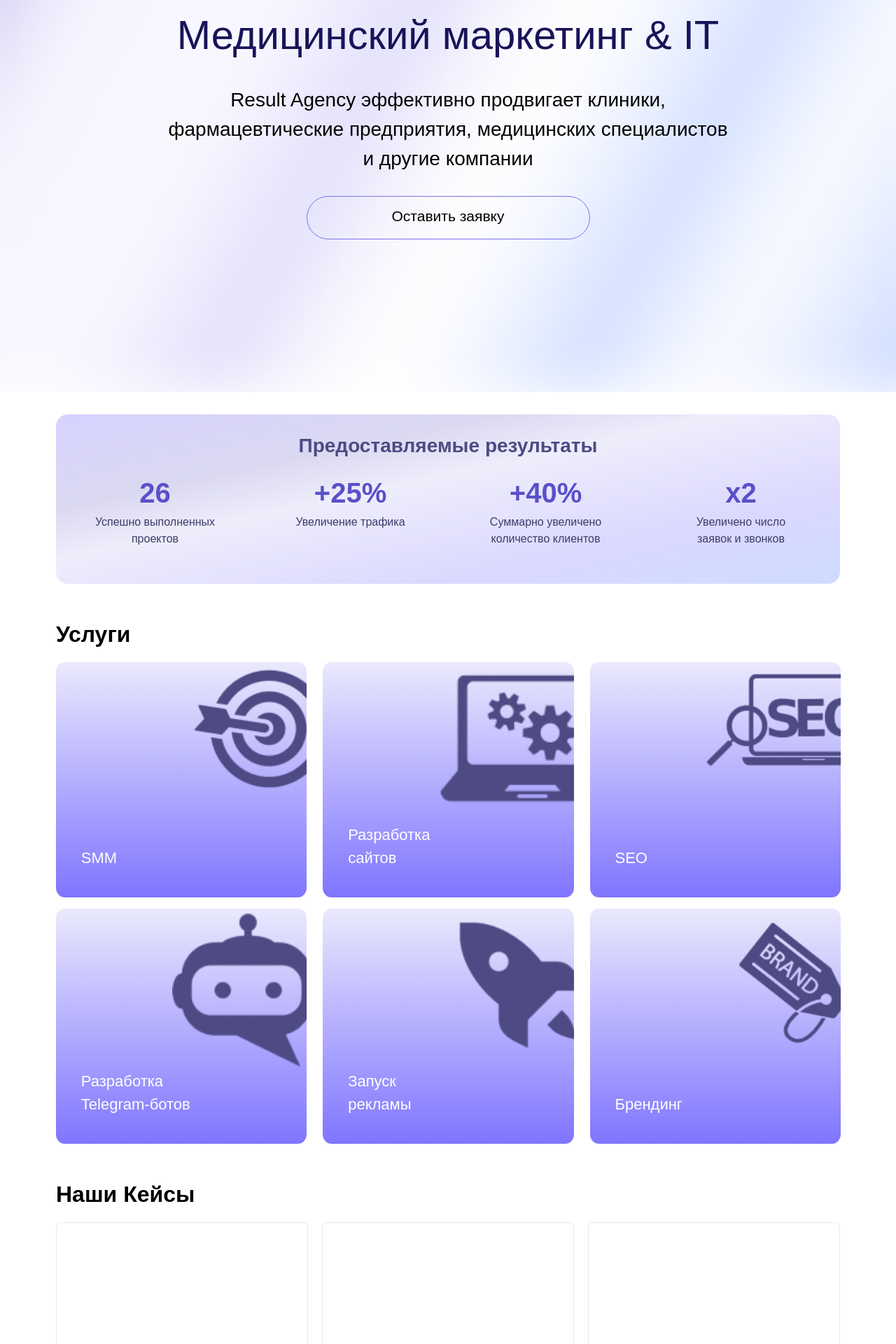
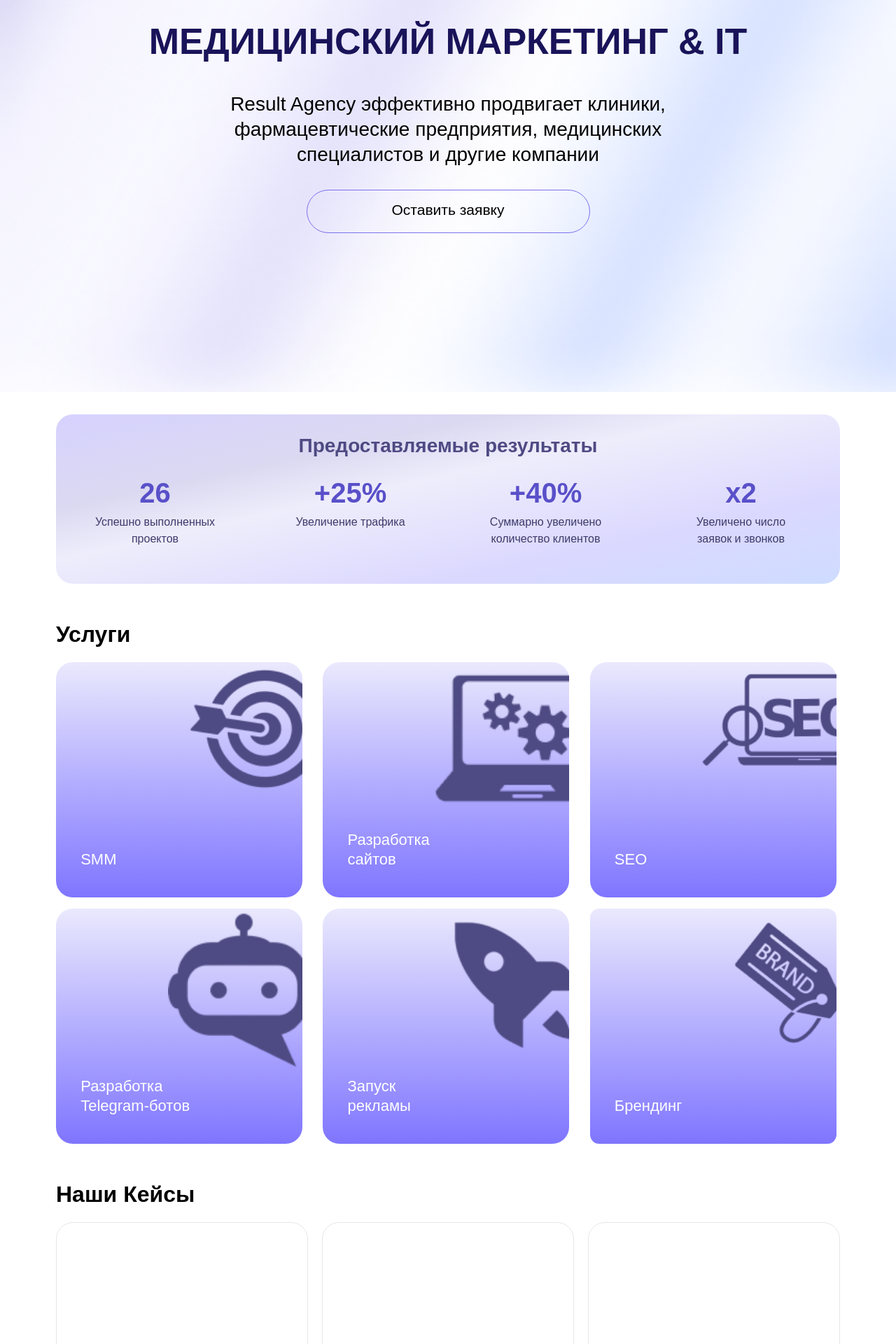
Before and after one commit to Shotambrat/Result-agency, a React (Create React App) app: page / in a window 1280 px wide. Shown: the part 240-2160 px from the top of the page at 70% size. Built offline with nearby package versions, Linux system fonts and the light colour scheme; the HTML template or start-up script is replaced by a standard one.

Commit message:
Glavniy staranitsa kichik hatolari to'g'rilandi

```diff
--- a/src/components/Main/Cover.jsx
+++ b/src/components/Main/Cover.jsx
@@ -43,10 +43,10 @@ const Cover = () => {
     >
       <div className="flex flex-col items-center justify-center lg:space-y-8 xs:mx-14 sm:mx-[5rem] md:mx-[7rem]">
         <div className="flex flex-col items-center justify-center mt-12 lg:w-[900px]">
-          <h1 className="font-semibold text-[36px] xs:text-[44px] sm:text-[48px] md:text-[52px] 2xl:text-[64px] text-[#191359] lg:text-[58px] lg:font-light text-center font-roboto-flex leading-9 xs:leading-[3rem]">
-            Медицинский маркетинг & IT
+          <h1 className="font-semibold text-[36px] xs:text-[44px] sm:text-[48px] md:text-[52px] 2xl:text-[52px] text-[#191359] lg:font-semibold text-center font-roboto-flex leading-9 xs:leading-[3rem]">
+            МЕДИЦИНСКИЙ МАРКЕТИНГ & IT
           </h1>
-          <h4 className="text-[#000000] text-[17px] xs:text-[20px] sm:text-[22px] md:text-[24px] lg:text-[28px] 2xl:text-[32px] font-regular mt-7 md:mt-12 mx-5 sm:mx-9 md:mx-12 text-center">
+          <h4 className="text-[#000000] text-[17px] xs:text-[20px] sm:text-[22px] md:text-[24px] lg:text-[28px] lg:px-4 font-regular mt-7 md:mt-12 mx-5 sm:mx-9 md:mx-12 text-center leading-9">
             Result Agency эффективно продвигает клиники, фармацевтические
             предприятия, медицинских специалистов и другие компании
           </h4>
@@ -58,7 +58,7 @@ const Cover = () => {
           >
             <button
               onClick={openModal}
-              className="px-6 py-4 pt-3 border border-solid text-black text-[20px] xs:text-[21px] 2xl:text-[25px] font-normal border-button-color rounded-[40px] text-center hover:bg-gradient-to-br w-full h-full focus:ring-2 focus:ring-offset-2 focus:ring-violet-200 active:animate-pulseText"
+              className="px-6 py-4 pt-3 border border-solid text-black text-[20px] xs:text-[21px] 2xl:text-[22px] font-normal border-button-color rounded-[40px] text-center hover:bg-gradient-to-br w-full h-full focus:ring-2 focus:ring-offset-2 focus:ring-violet-200 active:animate-pulseText"
             >
               Оставить заявку
             </button>
--- a/src/components/Main/MainArticle.jsx
+++ b/src/components/Main/MainArticle.jsx
@@ -25,7 +25,7 @@ const MainArticle = () => {
       <div className="grid grid-cols-1 sm:grid-cols-2 lg:grid-cols-3 gap-y-[0.625rem] gap-x-5 ">
         {articles.map((article, index) => (
           <div key={index} className="text-white">
-            <div className="p-4 bg-[#7B72EB] rounded-[14.32px]">
+            <div className="p-4 bg-[#7B72EB] rounded-[14.32px] lg:rounded-3xl">
               <div className="w-full h-auto mb-5 flex items-center justify-center ">
                 <img src={Monitor} alt="monitor" />
               </div>
--- a/src/components/Main/MainCases.jsx
+++ b/src/components/Main/MainCases.jsx
@@ -57,7 +57,7 @@ const MainCases = () => {
       <div className="grid grid-cols-2 sm:grid-cols-3 p-[0.625rem] sm:p-0 gap-x-[0.625rem] xl:gap-x-5 gap-y-5">
         {cases1.map((elem, index) => (
           <div key={index} className="">
-            <div className="h-[6.5rem] rounded-[7.39px] lg:h-56 border-[1px] border-solid border-[4A448E]"></div>
+            <div className="h-[6.5rem] rounded-[7.39px] lg:rounded-3xl lg:h-56 border-[1px] border-solid border-[4A448E]"></div>
             <h4 className="text-[#191359] font-medium md:font-semibold text-[20px] md:text-[24px] mt-2">
               {elem.title}
             </h4>
--- a/src/components/Main/MainService.jsx
+++ b/src/components/Main/MainService.jsx
@@ -13,7 +13,7 @@ const MainService = () => {
   return (
     <div>
       <div
-        className="mt-6 sm:mt-8 rounded-[17px] text-center mx-[0.625rem] sm:mx-4 md:mx-10 xl:mx-20 2xl:mx-[6.875rem]"
+        className="mt-6 sm:mt-8 rounded-[17px] lg:rounded-3xl text-center mx-[0.625rem] sm:mx-4 md:mx-10 xl:mx-20 2xl:mx-[6.875rem]"
         style={{
           background:
             "linear-gradient(to bottom right, #D6D2FF 0%, #DBD9F1 28%, #EEEDFB 43%, #DBD8FF 74%, #CEDCFF 100%)",
@@ -62,63 +62,63 @@ const MainService = () => {
         <div className="">
           <h2 className="text-center md:text-left text-[28px] md:text-[32px] 2xl:text-[64px] font-bold">Услуги</h2>
           <div className="mt-4 grid grid-cols-2 sm:grid-cols-3 gap-y-4 xl:gap-x-6 gap-x-[0.625rem]">
-            <div className="relative rounded-[13.14px] w-[45vw] sm:w-[30vw] md:w-[29vw] xl:w-[28vw] xl:w-[27.5vw] h-[11rem] md:h-[16rem] xl:h-[21rem] 2xl:h-[25rem] bg-gradient-to-b from-[#EAE9FD] to-[#7F75FF]">
+            <div className="relative rounded-[13.14px] lg:rounded-3xl w-[45vw] sm:w-[30vw] md:w-[29vw] xl:w-[27.5vw] h-[11rem] md:h-[16rem] xl:h-[21rem] 2xl:h-[25rem] bg-gradient-to-b from-[#EAE9FD] to-[#7F75FF]">
               <img
                 src={Smm}
                 alt="icons"
                 className="absolute right-0 sm:w-[9rem] md:w-[10rem] lg:w-[12rem] xl:w-[12rem]"
               />
-              <p className="absolute left-[10%] bottom-[12%] font-medium text-[13px] sm:text-[15px] md:text-[18px] xl:text-[22px] 2xl:text-[40px] text-white">
+              <p className="absolute left-[10%] bottom-[12%] font-medium text-[13px] sm:text-[15px] md:text-[18px] xl:text-[22px] 2xl:text-[40px] text-white leading-5 xl:leading-7 2xl:leading-9">
                 SMM
               </p>
             </div>
-            <div className="relative rounded-[13.14px] w-[45vw] sm:w-[30vw] md:w-[29vw] xl:w-[28vw] xl:w-[27.5vw] h-[11rem] md:h-[16rem] xl:h-[21rem] 2xl:h-[25rem] bg-gradient-to-b from-[#EAE9FD] to-[#7F75FF]">
+            <div className="relative rounded-[13.14px] lg:rounded-3xl w-[45vw] sm:w-[30vw] md:w-[29vw] xl:w-[27.5vw] h-[11rem] md:h-[16rem] xl:h-[21rem] 2xl:h-[25rem] bg-gradient-to-b from-[#EAE9FD] to-[#7F75FF]">
               <img
                 src={SiteDev}
                 alt="icons"
                 className="absolute right-0 sm:w-[9rem] md:w-[10rem] xl:w-[12rem]"
               />
-              <p className="absolute left-[10%] bottom-[12%] font-medium text-[13px] sm:text-[15px] md:text-[18px] xl:text-[22px] 2xl:text-[40px] text-white">
+              <p className="absolute left-[10%] bottom-[12%] font-medium text-[13px] sm:text-[15px] md:text-[18px] xl:text-[22px] 2xl:text-[40px] text-white leading-5 xl:leading-7 2xl:leading-9">
                 Разработка <br /> сайтов
               </p>
             </div>
-            <div className="relative rounded-[13.14px] w-[45vw] sm:w-[30vw] md:w-[29vw] xl:w-[28vw] xl:w-[27.5vw] h-[11rem] md:h-[16rem] xl:h-[21rem] 2xl:h-[25rem] bg-gradient-to-b from-[#EAE9FD] to-[#7F75FF]">
+            <div className="relative rounded-[13.14px] lg:rounded-3xl w-[45vw] sm:w-[30vw] md:w-[29vw] xl:w-[27.5vw] h-[11rem] md:h-[16rem] xl:h-[21rem] 2xl:h-[25rem] bg-gradient-to-b from-[#EAE9FD] to-[#7F75FF]">
               <img
                 src={Seo}
                 alt="icons"
                 className="absolute right-0 top-4 sm:w-[9rem] md:w-[10rem] lg:w-[12rem] xl:w-[12rem]"
               />
-              <p className="absolute left-[10%] bottom-[12%] font-medium text-[13px] sm:text-[15px] md:text-[18px] xl:text-[22px] 2xl:text-[40px] text-white">
+              <p className="absolute left-[10%] bottom-[12%] font-medium text-[13px] sm:text-[15px] md:text-[18px] xl:text-[22px] 2xl:text-[40px] text-white leading-5 xl:leading-7 2xl:leading-9">
                 SEO
               </p>
             </div>
-            <div className="relative rounded-[13.14px] w-[45vw] sm:w-[30vw] md:w-[29vw] xl:w-[28vw] xl:w-[27.5vw] h-[11rem] md:h-[16rem] xl:h-[21rem] 2xl:h-[25rem] bg-gradient-to-b from-[#EAE9FD] to-[#7F75FF]">
+            <div className="relative rounded-[13.14px] lg:rounded-3xl w-[45vw] sm:w-[30vw] md:w-[29vw] xl:w-[27.5vw] h-[11rem] md:h-[16rem] xl:h-[21rem] 2xl:h-[25rem] bg-gradient-to-b from-[#EAE9FD] to-[#7F75FF]">
               <img
                 src={Bot}
                 alt="icons"
                 className="absolute right-0 sm:w-[9rem] md:w-[10rem] xl:w-[12rem]"
               />
-              <p className="absolute left-[10%] bottom-[12%] font-medium text-[13px] sm:text-[15px] md:text-[18px] xl:text-[22px] 2xl:text-[40px] text-white">
+              <p className="absolute left-[10%] bottom-[12%] font-medium text-[13px] sm:text-[15px] md:text-[18px] xl:text-[22px] 2xl:text-[40px] text-white leading-5 xl:leading-7 2xl:leading-9">
                 Разработка <br /> Telegram-ботов
               </p>
             </div>
-            <div className="relative rounded-[13.14px] w-[45vw] sm:w-[30vw] md:w-[29vw] xl:w-[28vw] xl:w-[27.5vw] h-[11rem] md:h-[16rem] xl:h-[21rem] 2xl:h-[25rem] bg-gradient-to-b from-[#EAE9FD] to-[#7F75FF]">
+            <div className="relative rounded-[13.14px] lg:rounded-3xl w-[45vw] sm:w-[30vw] md:w-[29vw] xl:w-[27.5vw] h-[11rem] md:h-[16rem] xl:h-[21rem] 2xl:h-[25rem] bg-gradient-to-b from-[#EAE9FD] to-[#7F75FF]">
               <img
                 src={Ads}
                 alt="icons"
                 className="absolute right-0 sm:w-[9rem] md:w-[10rem] xl:w-[12rem]"
               />
-              <p className="absolute left-[10%] bottom-[12%] font-medium text-[13px] sm:text-[15px] md:text-[18px] xl:text-[22px] 2xl:text-[40px] text-white">
+              <p className="absolute left-[10%] bottom-[12%] font-medium text-[13px] sm:text-[15px] md:text-[18px] xl:text-[22px] 2xl:text-[40px] text-white leading-5 xl:leading-7 2xl:leading-9">
                 Запуск <br /> рекламы
               </p>
             </div>
-            <div className="relative rounded-[13.14px] w-[45vw] sm:w-[30vw] md:w-[29vw] xl:w-[28vw] xl:w-[27.5vw] h-[11rem] md:h-[16rem] xl:h-[21rem] 2xl:h-[25rem] bg-gradient-to-b from-[#EAE9FD] to-[#7F75FF]">
+            <div className="relative rounded-[13.14px] w-[45vw] sm:w-[30vw] md:w-[29vw] xl:w-[27.5vw] h-[11rem] md:h-[16rem] xl:h-[21rem] 2xl:h-[25rem] bg-gradient-to-b from-[#EAE9FD] to-[#7F75FF]">
               <img
                 src={Brand}
                 alt="icons"
-                className="absolute right-0 sm:w-[9rem] md:w-[10rem] lg:w-[12rem] xl:w-[12rem]"
+                className="absolute right-0 sm:w-[9rem] lg:rounded-3xl md:w-[10rem] lg:w-[12rem] xl:w-[12rem]"
               />
-              <p className="absolute left-[10%] bottom-[12%] font-medium text-[13px] sm:text-[15px] md:text-[18px] xl:text-[22px] 2xl:text-[40px] text-white">
+              <p className="absolute left-[10%] bottom-[12%] font-medium text-[13px] sm:text-[15px] md:text-[18px] xl:text-[22px] 2xl:text-[40px] text-white leading-5 xl:leading-7 2xl:leading-9">
                 Брендинг
               </p>
             </div>
--- a/src/components/Main/OurPartners.jsx
+++ b/src/components/Main/OurPartners.jsx
@@ -14,12 +14,12 @@ import Prime from "../../assets/img/Prime_MedicalCenter_logo.svg";
 
 const OurPartners = () => {
   return (
-    <div className="mx-[0.625rem] lg:mt-[3rem] sm:mx-4 md:mx-10 xl:mx-20 2xl:mx-[6.875rem] border-2 border-[#4A448E] border-opacity-40 border-solid rounded-[14.67px]">
+    <div className="mx-[0.625rem] lg:mt-[3rem] sm:mx-4 md:mx-10 xl:mx-20 2xl:mx-[6.875rem] border-2 border-[#4A448E] border-opacity-40 border-solid rounded-[14.67px] lg:rounded-3xl">
       <h2 className="text-center text-[26px] md:text-[30px] lg:text-[34px] 2xl:text-[64px] font-semibold pt-4 pb-[0.875rem] md:py-5 lg:py-6 border-b-2 border-solid border-[#4A448E] border-opacity-40">
         Наши партнеры
       </h2>
-      <div className="grid grid-cols-3 md:grid-cols-4 gap-x-4 gap-y-8 pt-5 pb-8 px-3 md:px-4 lg:px-8 md:py-8 lg:py-12">
-        <div className="order-1">
+      <div className="grid grid-cols-3 md:grid-cols-4 gap-x-4 gap-y-8 md:gap-y-12 lg:gap-y-16 xl:gap-y-20 2xl:gap-y-24 pt-5 pb-8 px-3 md:px-4 lg:px-8 md:py-8 lg:py-12">
+        <div className="order-1 ">
           <img src={Intermed} alt="Intermed" className="mx-auto" />
         </div>
         <div className="order-2">
--- a/tailwind.config.js
+++ b/tailwind.config.js
@@ -22,7 +22,7 @@ module.exports = {
         "header-text": 'rgba(25, 19, 89)',
         "button-color": '#7B72EB',
         "uslugi-text": "#191359",
-        "footer-icon": "#E1306C",
+        "footer-icon": "#7B72EB",
         "rectangle": "#B6B3E8",
       },
       fontFamily: {
```
Also changed, not shown: src/components/Main/HowWeWork.jsx (+21 -21 lines), src/components/Modals/Application.jsx (+12 -11 lines), src/index.css (+16 -0 lines), src/pages/Footer.jsx (+4 -4 lines).
